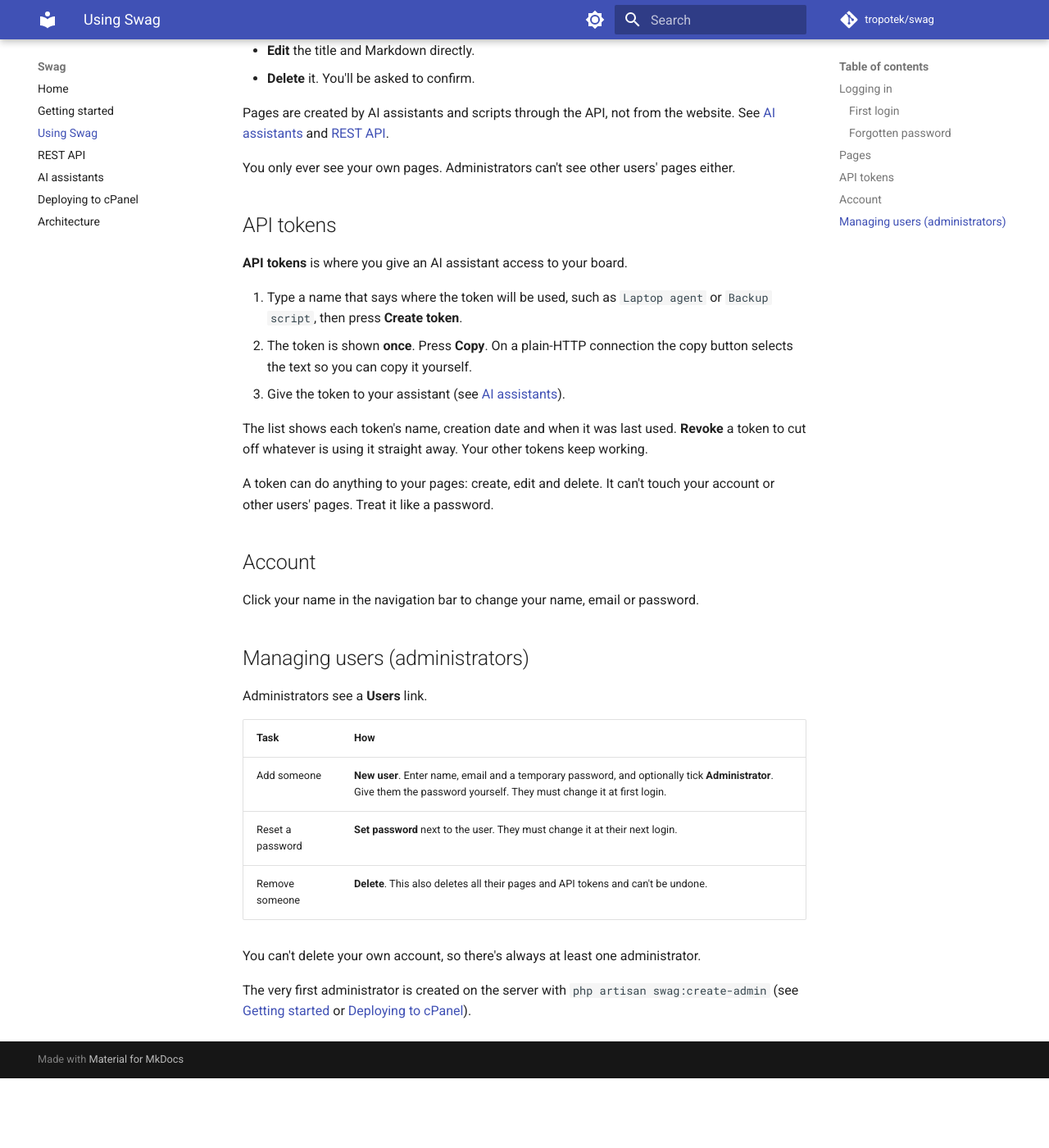
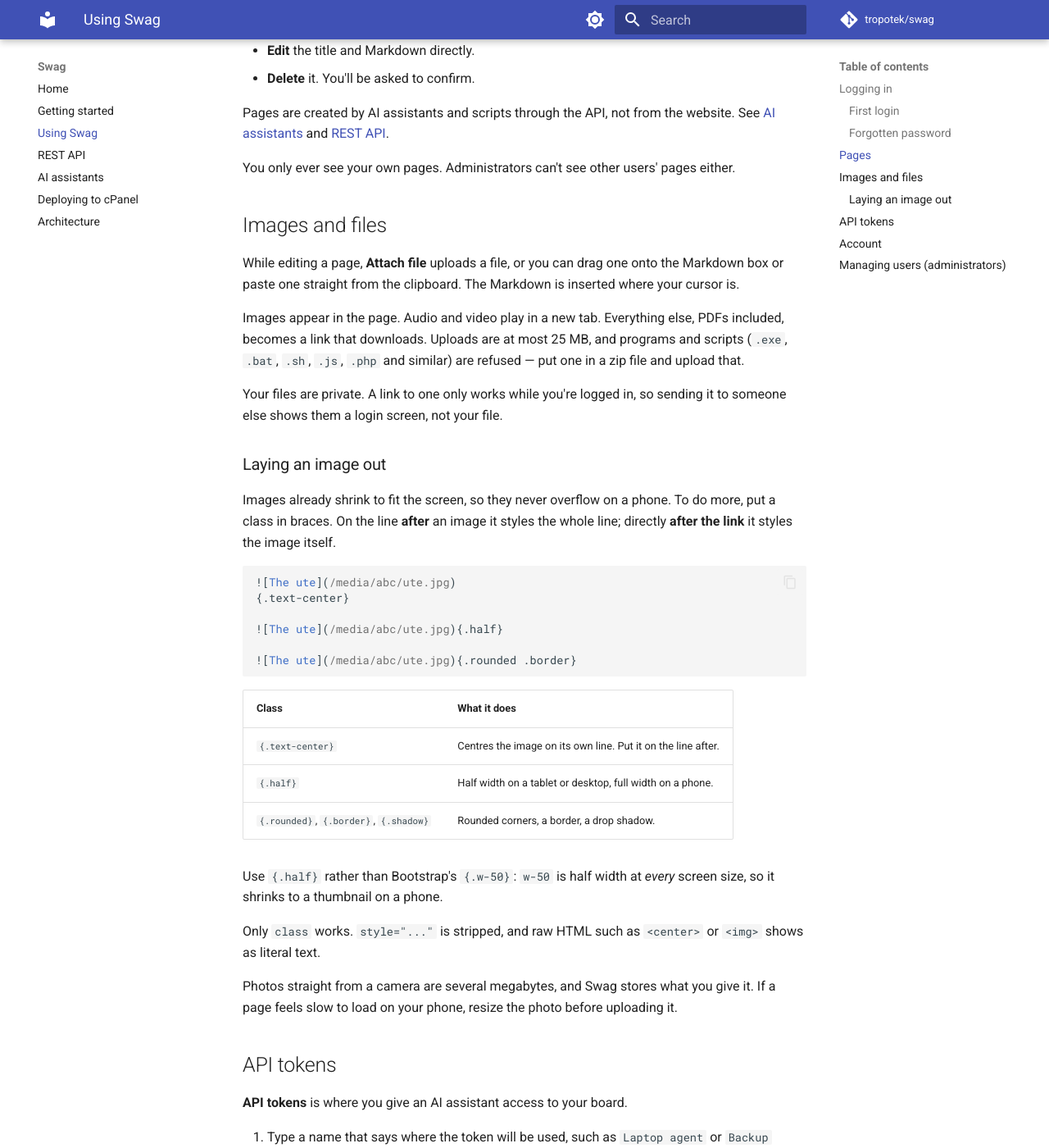
Before and after one commit to tropotek/swag, an MkDocs documentation site: the page built from docs/user-guide.md, in a window 1280 px wide and 1400 px high, scrolled down 809 px. Shown: the whole window at 82% size. Built offline with MkDocs 1.6.1 and Material for MkDocs 9.7.7, drawn with Linux system fonts in a browser that asks for light colours; comment, search, counter and statistics services are not loaded; before the commit the page ends 2124 px from its top, so only the background shows below that.

Commit message:
feat: cap image display width, add a responsive half-width class
Bootstrap ships no responsive width utilities, so {.w-50} is half width on a
phone too. {.half} narrows the image only from 768px up. Images are also
capped at 900px so a photo does not blow out on a wide screen.

Documents attaching files and laying images out in the user guide, and the
image classes in the OpenAPI body_markdown description so agents find them.

Co-Authored-By: Claude Opus 5 <noreply@anthropic.com>

````diff
--- a/docs/user-guide.md
+++ b/docs/user-guide.md
@@ -32,6 +32,48 @@ Pages are created by AI assistants and scripts through the API, not from the web
 [AI assistants](ai-assistants.md) and [REST API](api.md).
 
 You only ever see your own pages. Administrators can't see other users' pages either.
+
+## Images and files
+
+While editing a page, **Attach file** uploads a file, or you can drag one onto the Markdown box
+or paste one straight from the clipboard. The Markdown is inserted where your cursor is.
+
+Images appear in the page. Audio and video play in a new tab. Everything else, PDFs included,
+becomes a link that downloads. Uploads are at most 25 MB, and programs and scripts (`.exe`,
+`.bat`, `.sh`, `.js`, `.php` and similar) are refused — put one in a zip file and upload that.
+
+Your files are private. A link to one only works while you're logged in, so sending it to
+someone else shows them a login screen, not your file.
+
+### Laying an image out
+
+Images already shrink to fit the screen, so they never overflow on a phone. To do more, put a
+class in braces. On the line **after** an image it styles the whole line; directly **after the
+link** it styles the image itself.
+
+```markdown
+![The ute](/media/abc/ute.jpg)
+{.text-center}
+
+![The ute](/media/abc/ute.jpg){.half}
+
+![The ute](/media/abc/ute.jpg){.rounded .border}
+```
+
+| Class | What it does |
+|---|---|
+| `{.text-center}` | Centres the image on its own line. Put it on the line after. |
+| `{.half}` | Half width on a tablet or desktop, full width on a phone. |
+| `{.rounded}`, `{.border}`, `{.shadow}` | Rounded corners, a border, a drop shadow. |
+
+Use `{.half}` rather than Bootstrap's `{.w-50}`: `w-50` is half width at *every* screen size, so
+it shrinks to a thumbnail on a phone.
+
+Only `class` works. `style="..."` is stripped, and raw HTML such as `<center>` or `<img>` shows
+as literal text.
+
+Photos straight from a camera are several megabytes, and Swag stores what you give it. If a page
+feels slow to load on your phone, resize the photo before uploading it.
 
 ## API tokens
 
--- a/resources/css/app.css
+++ b/resources/css/app.css
@@ -1,5 +1,8 @@
 .page-body { overflow-wrap: anywhere; }
-.page-body img { max-width: 100%; height: auto; }
+/* Fluid at every width, and capped so a phone photo doesn't blow out on a wide screen. */
+.page-body img { max-width: min(100%, 900px); height: auto; }
+/* {.half} narrows the image only from tablet up: Bootstrap's .w-50 is 50% on a phone too. */
+@media (min-width: 768px) { .page-body img.half { max-width: min(100%, 50%); } }
 .page-body pre { overflow-x: auto; }
 .page-body table { display: block; overflow-x: auto; }
 .page-body th, .page-body td { border: 1px solid var(--bs-border-color); padding: .25rem .5rem; }
````
Also changed, not shown: 1 other file.
